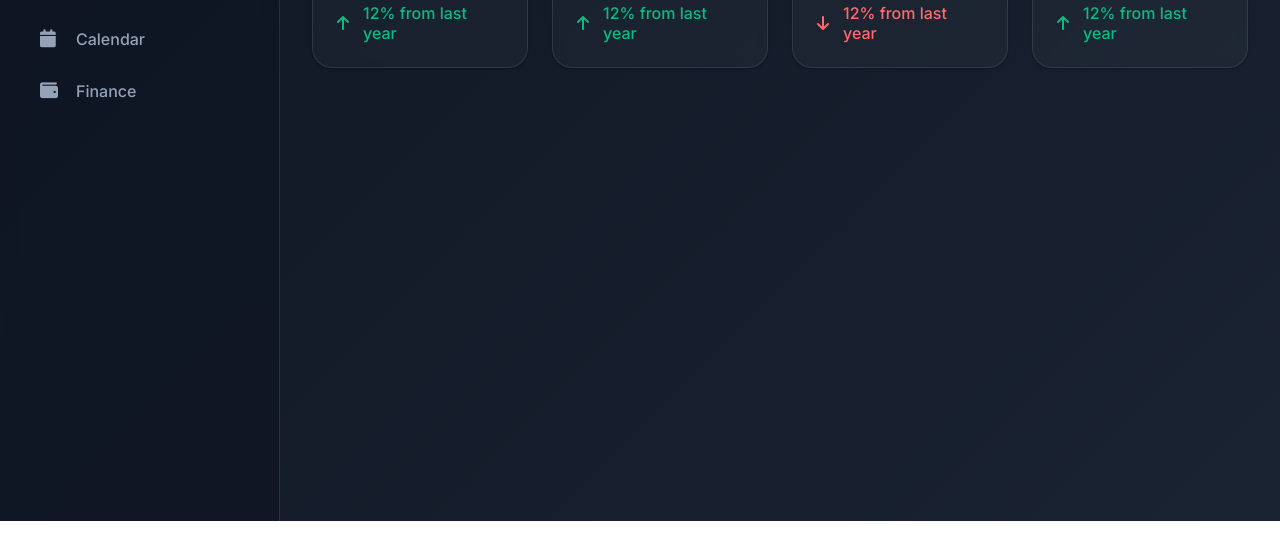
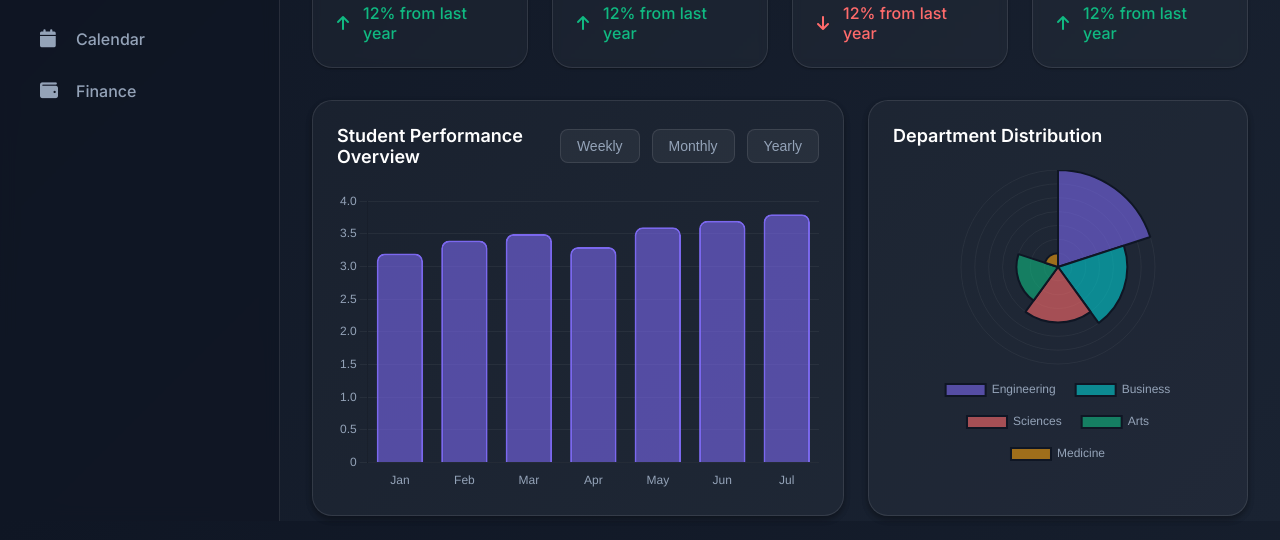
Before and after one commit to Nikita-Hsieh/college-dashboard, a plain HTML site: page index.html in a window 1280 px wide. Shown: the part 279-819 px from the top of the page. Drawn offline with nearby package versions, Linux system fonts and the light colour scheme.

Commit message:
content update

```diff
--- a/index.html
+++ b/index.html
@@ -9,14 +9,16 @@
 			href="https://cdnjs.cloudflare.com/ajax/libs/font-awesome/6.5.0/css/all.min.css"
 		/>
 
-		<script src="https://cdnjs.cloudflare.com/ajax/libs/Chart.js/4.4.1/chart.min.js"></script>
+		<script src="https://cdn.jsdelivr.net/npm/chart.js@4.4.1/dist/chart.umd.min.js"></script>
 		<link rel="stylesheet" href="./style.css" />
 	</head>
 	<body>
 		<div class="dashboard">
 			<!-- Sidebar -->
 			<div class="sidebar">
-				<div class="logo"><i class="fas fa-graduation-cap">Edu College</i></div>
+				<div class="logo">
+					<i class="fas fa-graduation-cap"> Edu College</i>
+				</div>
 				<nav>
 					<ul class="nav-menu">
 						<li class="nav-item">
@@ -153,7 +155,37 @@
 						</div>
 					</div>
 				</div>
+
+				<div class="dashboard-grid">
+					<!-- main chart -->
+					<div class="chart-container">
+						<div class="chart-header">
+							<h3 class="chart-title">Student Performance Overview</h3>
+							<div class="chart-actions">
+								<button class="chart-action-btn">Weekly</button>
+								<button class="chart-action-btn">Monthly</button>
+								<button class="chart-action-btn">Yearly</button>
+							</div>
+						</div>
+
+						<div class="chart-wrapper">
+							<canvas id="performanceChart"></canvas>
+						</div>
+					</div>
+
+					<!-- side panel -->
+					<div class="chart-container">
+						<div class="chart-header">
+							<h3 class="chart-title">Department Distribution</h3>
+						</div>
+						<div class="chart-wrapper">
+							<canvas id="departmentChart"></canvas>
+						</div>
+					</div>
+				</div>
 			</main>
 		</div>
+
+		<script src="./main.js"></script>
 	</body>
 </html>
--- /dev/null
+++ b/main.js
@@ -0,0 +1,101 @@
+window.addEventListener('DOMContentLoaded', () => {
+	// Performance Chart
+	const performanceCtx = document.getElementById('performanceChart')
+	if (performanceCtx) {
+		new Chart(performanceCtx.getContext('2d'), {
+			type: 'bar',
+			data: {
+				labels: ['Jan', 'Feb', 'Mar', 'Apr', 'May', 'Jun', 'Jul'],
+				datasets: [
+					{
+						label: 'Average GPA',
+						data: [3.2, 3.4, 3.5, 3.3, 3.6, 3.7, 3.8],
+						backgroundColor: 'rgba(123, 104, 238, 0.6)',
+						borderColor: 'rgba(123, 104, 238, 1)',
+						borderWidth: 2,
+						borderRadius: 8,
+					},
+				],
+			},
+			options: {
+				responsive: true,
+				maintainAspectRatio: false,
+				plugins: {
+					legend: {
+						display: false,
+					},
+				},
+				scales: {
+					x: {
+						grid: {
+							display: false,
+						},
+						ticks: {
+							color: '#94A3B8',
+						},
+					},
+					y: {
+						beginAtZero: true,
+						grid: {
+							color: 'rgba(255, 255, 255, 0.05)',
+						},
+						ticks: {
+							color: '#94A3B8',
+						},
+					},
+				},
+			},
+		})
+	}
+
+	// Department Chart
+	const departmentCtx = document.getElementById('departmentChart')
+	if (departmentCtx) {
+		new Chart(departmentCtx.getContext('2d'), {
+			type: 'polarArea',
+			data: {
+				labels: ['Engineering', 'Business', 'Sciences', 'Arts', 'Medicine'],
+				datasets: [
+					{
+						data: [35, 25, 20, 15, 5],
+						backgroundColor: [
+							'rgba(123, 104, 238, 0.6)',
+							'rgba(0, 206, 209, 0.6)',
+							'rgba(255, 107, 107, 0.6)',
+							'rgba(16, 185, 129, 0.6)',
+							'rgba(245, 158, 11, 0.6)',
+						],
+						borderColor: '#0F1624',
+						borderWidth: 2,
+					},
+				],
+			},
+			options: {
+				responsive: true,
+				maintainAspectRatio: false,
+				plugins: {
+					legend: {
+						position: 'bottom',
+						labels: {
+							color: '#94A3B8',
+							padding: 20,
+							font: {
+								size: 12,
+							},
+						},
+					},
+				},
+				scales: {
+					r: {
+						grid: {
+							color: 'rgba(255, 255, 255, 0.05)',
+						},
+						ticks: {
+							display: false,
+						},
+					},
+				},
+			},
+		})
+	}
+})
--- a/style.css
+++ b/style.css
@@ -350,3 +350,58 @@ body {
 .trend-negative {
 	color: var(--accent);
 }
+
+/* chart */
+.dashboard-grid {
+	display: grid;
+	grid-template-columns: 7fr 5fr;
+	gap: var(--grid-gap-md);
+}
+
+.chart-container {
+	background: var(--card-bg);
+	border: 1px solid var(--border-color);
+	border-radius: var(--radius-xl);
+	padding: var(--space-xl);
+	backdrop-filter: var(--blur-lg);
+	box-shadow: var(--shadow-md);
+}
+
+.chart-header {
+	display: flex;
+	justify-content: space-between;
+	align-items: center;
+	margin-bottom: var(--space-xl);
+}
+
+.chart-title {
+	font-size: var(--font-lg);
+	font-weight: var(--font-weight-semibold);
+}
+
+.chart-actions {
+	display: flex;
+	gap: var(--space-sm);
+}
+
+.chart-action-btn {
+	padding: var(--space-xs) var(--space-md);
+	border-radius: var(--radius-sm);
+	background: var(--glass-bg);
+	border: 1px solid var(--border-color);
+	color: var(--text-secondary);
+	font-size: var(--font-sm);
+	cursor: pointer;
+	transition: all var(--transition-fast);
+}
+
+.chart-action-btn:hover {
+	background: var(--primary);
+	color: var(--text-primary);
+	border-color: var(--primary);
+}
+
+.chart-wrapper {
+	height: 300px;
+	position: relative;
+}
```
